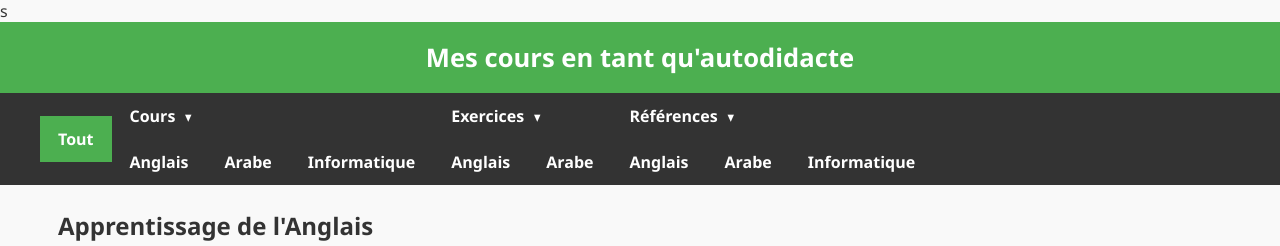
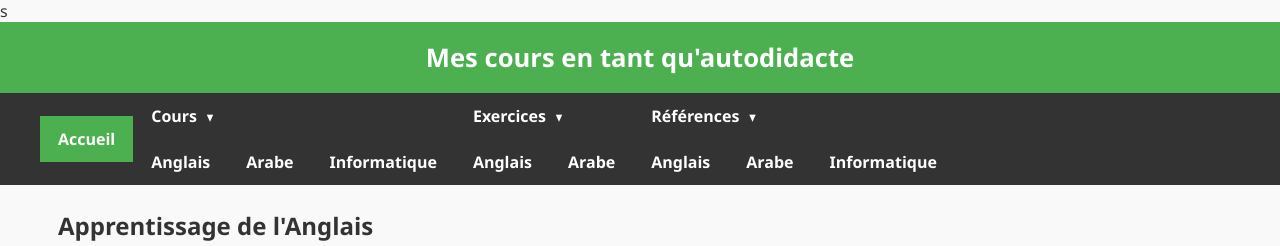
Before and after one commit to Rihaaam/rihaaam.github.io-apprentissage-langues, a plain HTML site: page index.html in a window 1280 px wide. Shown: the top 246 px of the page. Drawn offline with Linux system fonts and the light colour scheme.

Commit message:
Update index.html

```diff
--- a/index.html
+++ b/index.html
@@ -44,7 +44,7 @@ s<!DOCTYPE html>
 <nav>
   <div class="nav-inner">
     <ul>
-      <li><a href="index.html" class="active">Tout</a></li>
+      <li><a href="index.html" class="active">Accueil</a></li>
       <li class="has-sub">
         <a href="#">Cours</a>
         <ul>
```
